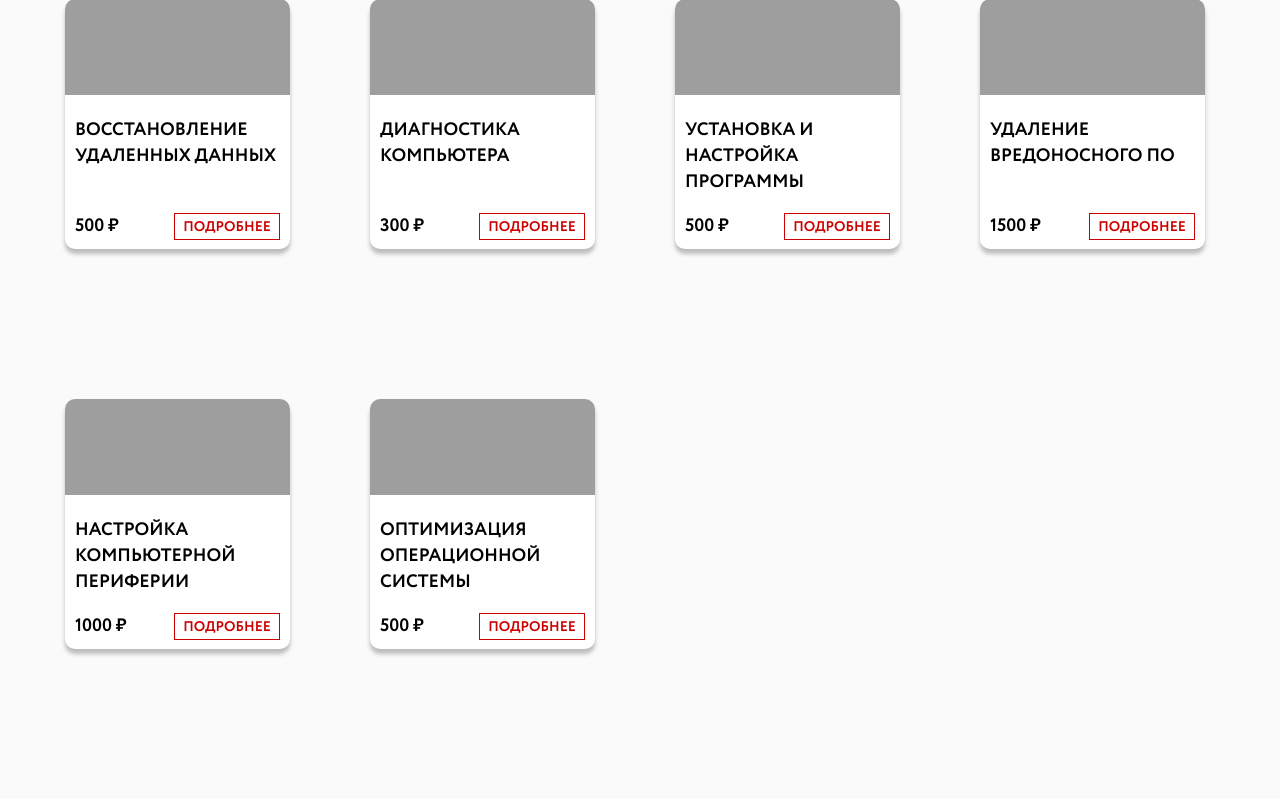
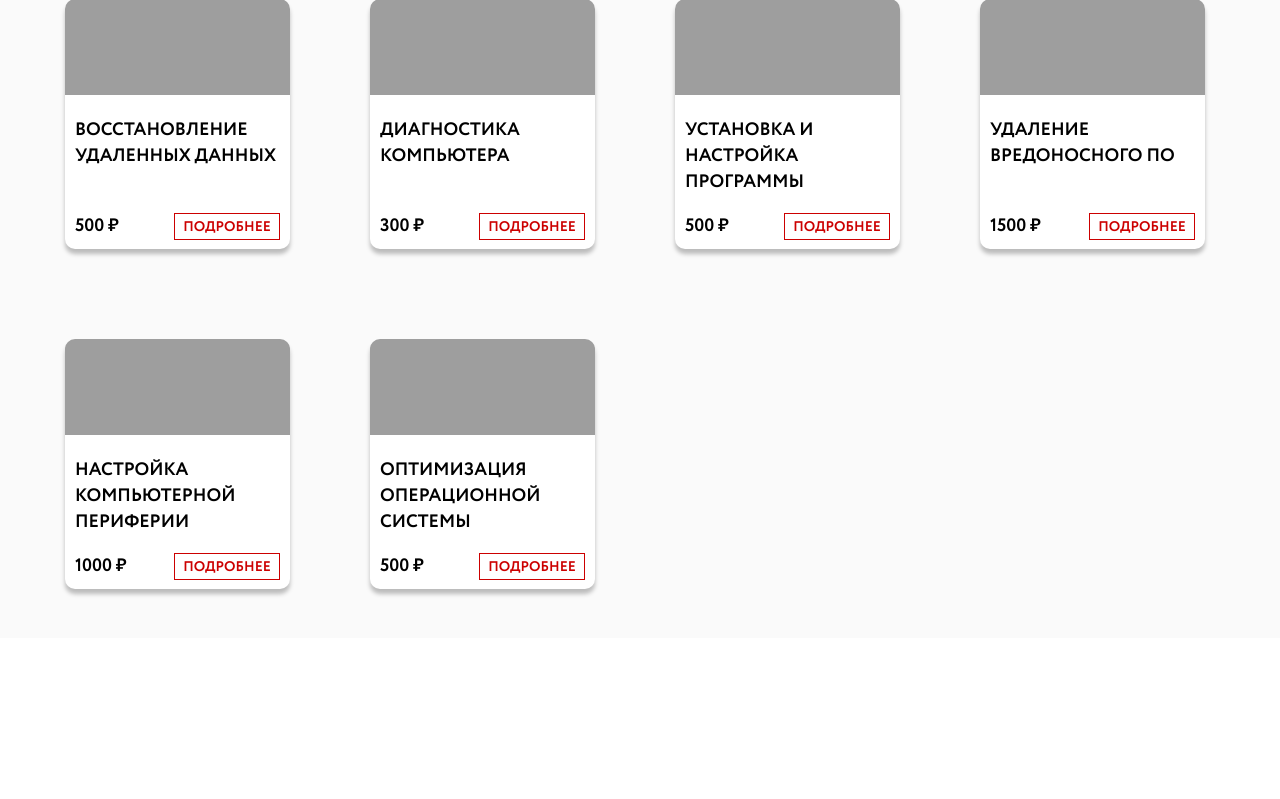
Before and after one commit to besttwinkever/Web_Backend, a Django app: page / in a window 1280 px wide. Shown: the part 162-961 px from the top of the page. After the commit the page ends 759 px from the top, so only its background shows below. Run offline with Django 5.2, Linux system fonts and the light colour scheme.

Commit message:
style changes, fixes

```diff
--- a/Web/static/css/style.css
+++ b/Web/static/css/style.css
@@ -123,20 +123,21 @@ html, body {
     display: flex;
     flex-direction: row;
     flex-wrap: wrap;
-    height: 100vh;
+    /* height: 100vh; */
     margin-top: 35px;
-    width: 100%;
+    /* width: 100%; */
     padding-left: 65px;
     /* background-color: gray; */
-    overflow-y: auto;
+    /* overflow-y: auto; */
     flex: 1 1 auto;
+    gap: 80px;
 }
 
 .product-card {
     width: 225px;
     height: 250px;
-    margin-right: 80px;
-    margin-bottom: 80px;
+    /* margin-right: 80px;*/
+    margin-bottom: 10px;
     background-color: white;
     border-radius: 10px;
     box-shadow: 0 5px 4px rgba(0, 0, 0, 0.25);
--- a/Web/templates/index.html
+++ b/Web/templates/index.html
@@ -12,8 +12,8 @@
 </div>
 <div class="content">
     {% for item in items %}
-    <a href="{% url 'item' item.id %}">
-        <div class="product-card">
+    <a class="product-card" href="{% url 'item' item.id %}">
+        <div>
             <img class="product-card-img" src="{{ item.image }}">
             <div class="product-card-title">{{ item.name }}</div>
             <div class="product-card-details">
```
